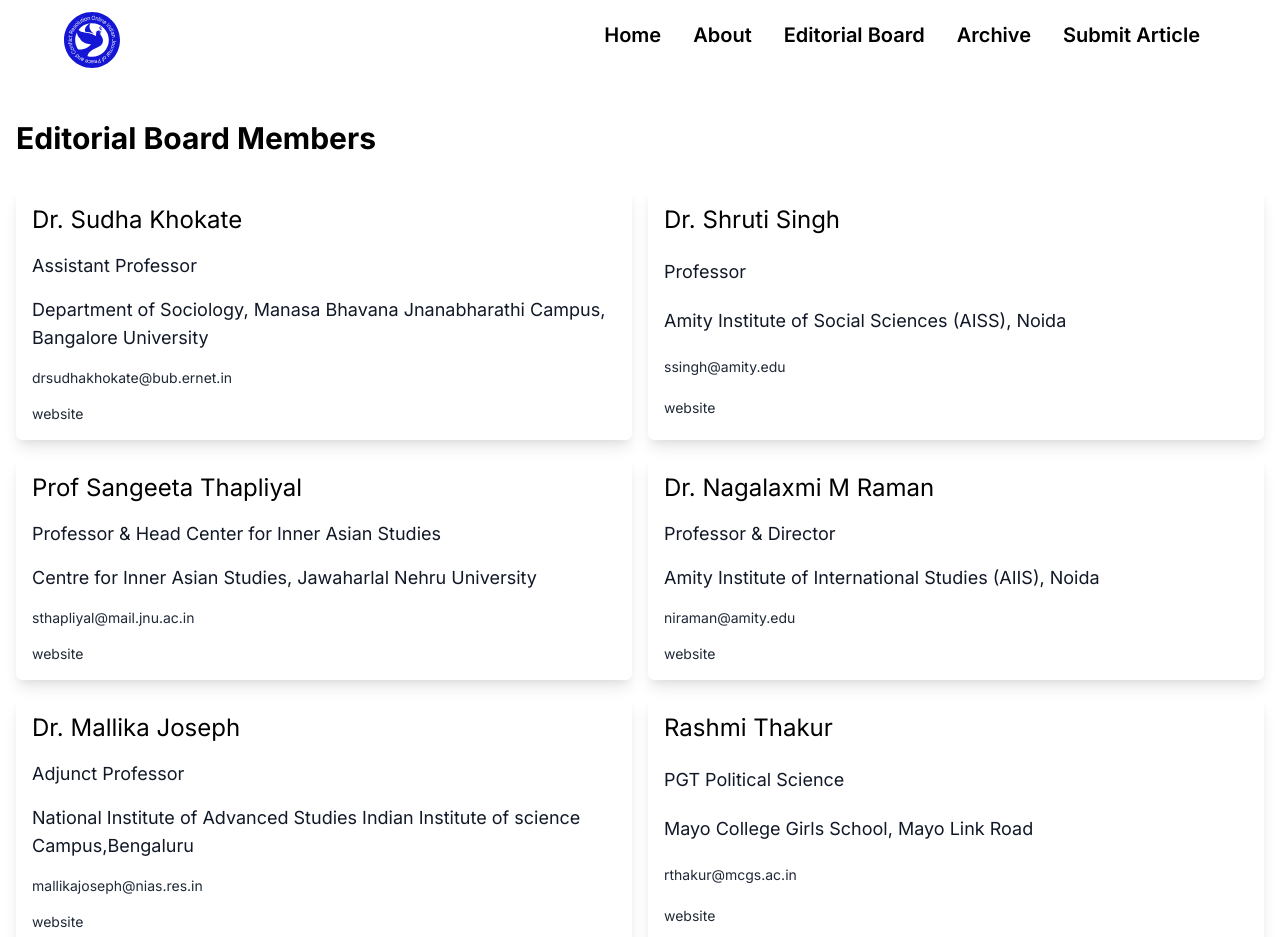
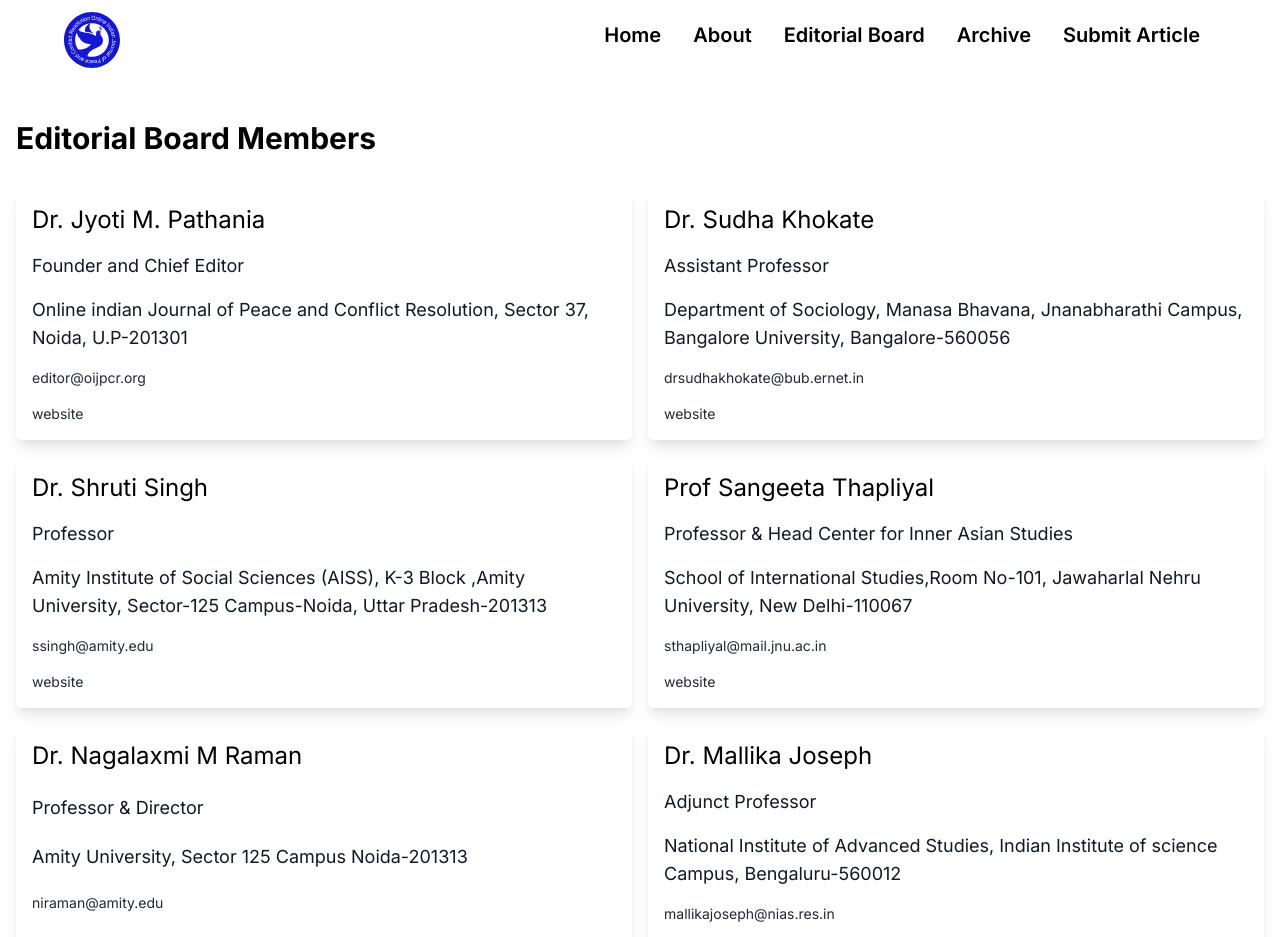
Before and after one commit to batman004/OIJPCR-front-end, a React (Create React App) app: page /editorialBoard in a window 1280 px wide. Shown: the top 937 px of the page. Built offline with nearby package versions, Linux system fonts and the light colour scheme.

Commit message:
fix : editorial team details

```diff
--- a/src/pages/EditorialBoard.js
+++ b/src/pages/EditorialBoard.js
@@ -10,46 +10,54 @@ const EditorialBoard = () => (
             <Podcast/>
         </div>
     </div>)
-const boardMembers = [{
+const boardMembers = [
+    {
+        name: "Dr. Jyoti M. Pathania",
+        designation: "Founder and Chief Editor",
+        university: "Online indian Journal of Peace and Conflict Resolution, Sector 37, Noida, U.P-201301",
+        email: "editor@oijpcr.org",
+        website: "https://oijpcr.org"
+    },
+    {
     name: "Dr. Sudha Khokate",
     designation: "Assistant Professor",
-    university: "Department of Sociology, Manasa Bhavana Jnanabharathi Campus, Bangalore University",
+    university: "Department of Sociology, Manasa Bhavana, Jnanabharathi Campus, Bangalore University, Bangalore-560056",
     email: "drsudhakhokate@bub.ernet.in",
     website: "http://eng.bangaloreuniversity.ac.in"
 }, {
     name: "Dr. Shruti Singh",
     designation: "Professor",
-    university: "Amity Institute of Social Sciences (AISS), Noida",
+    university: "Amity Institute of Social Sciences (AISS), K-3 Block ,Amity University, Sector-125 Campus-Noida, Uttar Pradesh-201313",
     email: "ssingh@amity.edu",
     website: "https://www.amity.edu/faculty-detail.aspx?facultyID=3246"
 }, {
     name: "Prof Sangeeta Thapliyal",
     designation: "Professor & Head Center for Inner Asian Studies",
-    university: "Centre for Inner Asian Studies, Jawaharlal Nehru University",
+    university: "School of International Studies,Room No-101, Jawaharlal Nehru University, New Delhi-110067",
     email: "sthapliyal@mail.jnu.ac.in",
     website: "https://jnu.ac.in/Faculty/sthapliyal"
 }, {
     name: "Dr. Nagalaxmi M Raman",
     designation: "Professor & Director",
-    university: "Amity Institute of International Studies (AIIS), Noida",
+    university: "Amity University, Sector 125 Campus Noida-201313",
     email: "niraman@amity.edu",
     website: "https://www.amity.edu/faculty-detail.aspx?facultyID=1530"
 }, {
     name: "Dr. Mallika Joseph",
     designation: "Adjunct Professor",
-    university: "National Institute of Advanced Studies Indian Institute of science Campus,Bengaluru",
+    university: "National Institute of Advanced Studies, Indian Institute of science Campus, Bengaluru-560012",
     email: "mallikajoseph@nias.res.in",
     website: "https://www.nias.res.in/People/facility-member-info/People/Mallika%20Joseph%20A"
 }, {
     name: "Rashmi Thakur",
     designation: "PGT Political Science",
-    university: "Mayo College Girls School, Mayo Link Road",
+    university: "Mayo College Girls School, Mayo Link Road, Ajmer-305001, Rajasthan",
     email: "rthakur@mcgs.ac.in",
     website: "https://www.mcgs.ac.in/our_team/rashmi-thakur-2/"
 },{
     name: "Shomaila Tahzib",
-    designation: "Managing editor, OIJPCR",
-    university: "St.Xavier’s College, Ranchi",
+    designation: "Managing editor",
+    university: "Online indian Journal of Peace and Conflict Resolution, Sector 37, Noida, U.P-201301",
     email: "s.tahzib@oijpcr.org",
     website: "https://oijpcr.org"
 },]
```
